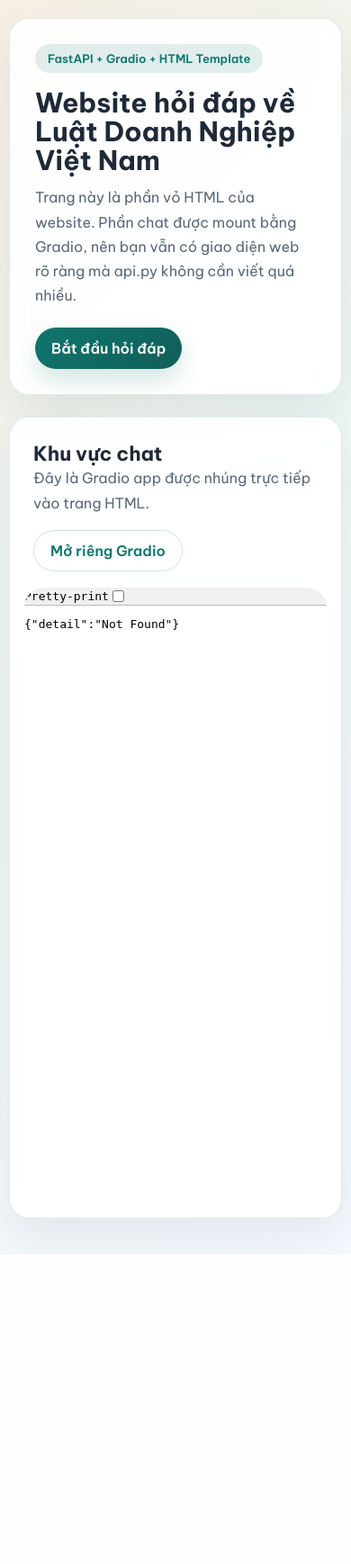
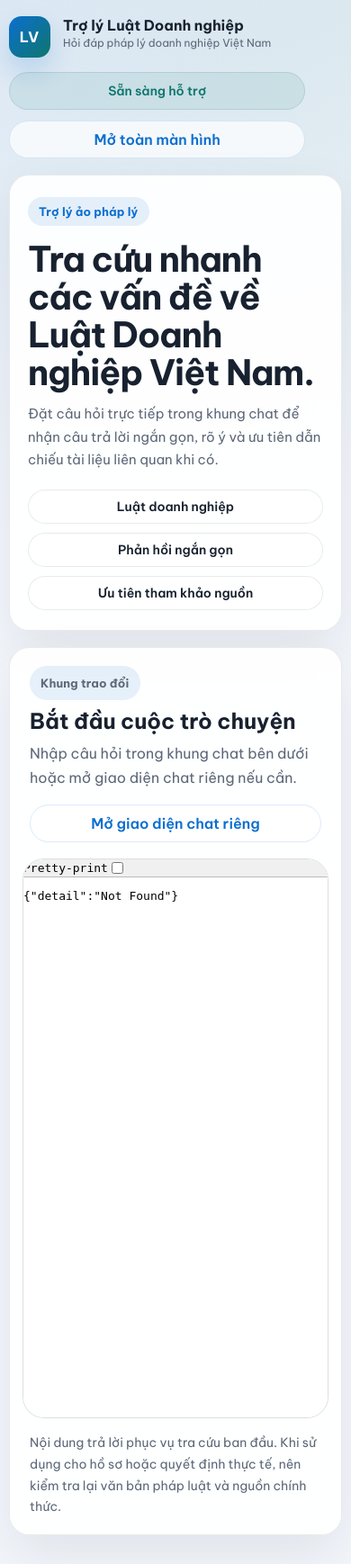
Before and after one commit to hoangnhatquang1995/corporation_law_vietnam_rag, a FastAPI app: page / in a window 390 px wide. Shown: the whole page at 90% size. Before the commit the page ends 1394 px from the top, so only its background shows below. Run offline with FastAPI, Linux system fonts and the light colour scheme.

Commit message:
Redesign site UI, update styles and embed behavior
Revamp front-end shell: replace old hero layout with a compact app shell and header, update CSS variables (colors, panels, shadows), rename/refactor utility classes (brand, workspace, chat-card, etc.), improve responsive rules, and add a loading dot animation and adjusted iframe sizing. Update HTML to match the new structure and copy (brand, intro, accessibility attributes, lazy-loading iframe). Add JS to inject CSS into the embedded Gradio iframe to hide redundant headings and adjust embedded padding, and hide the loading overlay on frame load. These changes modernize the UI, improve responsiveness and accessibility, and ensure the embedded app integrates visually with the outer shell.

```diff
--- a/src/api/static/site.css
+++ b/src/api/static/site.css
@@ -1,14 +1,17 @@
 :root {
     color-scheme: light;
-    --page-bg: linear-gradient(135deg, #f6efe4 0%, #eef7f4 45%, #f5f9ff 100%);
-    --card-bg: rgba(255, 255, 255, 0.92);
-    --line: rgba(15, 118, 110, 0.14);
-    --text-main: #1f2937;
-    --text-muted: #5a6778;
-    --accent: #0f766e;
-    --accent-strong: #115e59;
-    --accent-soft: rgba(15, 118, 110, 0.12);
-    --shadow: 0 20px 50px rgba(15, 23, 42, 0.08);
+    --page-bg: #f3f6fb;
+    --page-accent: radial-gradient(circle at top left, rgba(10, 102, 194, 0.08), transparent 34%), radial-gradient(circle at top right, rgba(15, 118, 110, 0.08), transparent 32%);
+    --panel-bg: rgba(255, 255, 255, 0.92);
+    --panel-strong: #ffffff;
+    --line: rgba(15, 23, 42, 0.09);
+    --line-strong: rgba(15, 23, 42, 0.14);
+    --text-main: #18212f;
+    --text-muted: #5c6778;
+    --accent: #0b6fcf;
+    --accent-soft: rgba(11, 111, 207, 0.1);
+    --success: #0f766e;
+    --shadow: 0 24px 60px rgba(15, 23, 42, 0.08);
 }
 
 * {
@@ -22,148 +25,199 @@
 body {
     margin: 0;
     font-family: "Be Vietnam Pro", sans-serif;
-    background: var(--page-bg);
+    background: var(--page-accent), var(--page-bg);
     color: var(--text-main);
 }
 
-.page {
-    width: min(1200px, calc(100% - 32px));
+.app-shell {
+    width: min(1240px, calc(100% - 32px));
     margin: 0 auto;
-    padding: 32px 0 40px;
+    padding: 24px 0 32px;
 }
 
-.hero {
-    display: grid;
-    grid-template-columns: 1.1fr 0.9fr;
-    gap: 24px;
-    align-items: stretch;
+.app-header {
+    display: flex;
+    align-items: center;
+    justify-content: space-between;
+    gap: 16px;
+    margin-bottom: 18px;
 }
 
-.hero-card,
-.info-card,
-.frame-card {
-    background: var(--card-bg);
+.brand {
+    display: inline-flex;
+    align-items: center;
+    gap: 14px;
+    color: inherit;
+    text-decoration: none;
+}
+
+.brand-mark {
+    display: inline-flex;
+    align-items: center;
+    justify-content: center;
+    width: 46px;
+    height: 46px;
+    border-radius: 14px;
+    background: linear-gradient(135deg, #0b6fcf 0%, #0f766e 100%);
+    color: #fff;
+    font-weight: 700;
+    letter-spacing: 0.06em;
+    box-shadow: 0 14px 28px rgba(11, 111, 207, 0.18);
+}
+
+.brand-copy {
+    display: grid;
+    gap: 2px;
+}
+
+.brand-copy strong {
+    font-size: 16px;
+    font-weight: 700;
+}
+
+.brand-copy span {
+    color: var(--text-muted);
+    font-size: 13px;
+}
+
+.header-actions {
+    display: flex;
+    flex-wrap: wrap;
+    align-items: center;
+    justify-content: flex-end;
+    gap: 12px;
+}
+
+.status-pill,
+.ghost-link,
+.text-link {
+    display: inline-flex;
+    align-items: center;
+    justify-content: center;
+    min-height: 42px;
+    padding: 0 16px;
+    border-radius: 999px;
+    text-decoration: none;
+    font-weight: 600;
+    transition: transform 0.18s ease, border-color 0.18s ease, background-color 0.18s ease;
+}
+
+.status-pill {
+    background: rgba(15, 118, 110, 0.09);
+    color: var(--success);
+    border: 1px solid rgba(15, 118, 110, 0.14);
+    font-size: 14px;
+}
+
+.ghost-link,
+.text-link {
+    background: rgba(255, 255, 255, 0.7);
+    color: var(--accent);
+    border: 1px solid rgba(11, 111, 207, 0.14);
+}
+
+.ghost-link:hover,
+.text-link:hover {
+    transform: translateY(-1px);
+}
+
+.workspace {
+    display: grid;
+    gap: 18px;
+}
+
+.workspace-intro,
+.chat-card {
+    background: var(--panel-bg);
     border: 1px solid var(--line);
     border-radius: 28px;
     box-shadow: var(--shadow);
-    backdrop-filter: blur(14px);
+    backdrop-filter: blur(16px);
 }
 
-.hero-card,
-.info-card {
-    padding: 28px;
+.workspace-intro {
+    padding: 30px 32px 26px;
 }
 
-.eyebrow {
+.eyebrow,
+.section-kicker {
     display: inline-flex;
     align-items: center;
     gap: 8px;
-    padding: 8px 14px;
+    margin: 0;
+    padding: 8px 12px;
     border-radius: 999px;
     background: var(--accent-soft);
     color: var(--accent);
     font-size: 13px;
-    font-weight: 600;
+    font-weight: 700;
+    letter-spacing: 0.01em;
 }
 
-h1 {
-    margin: 18px 0 12px;
-    font-size: clamp(30px, 5vw, 48px);
-    line-height: 1.06;
+.workspace-intro h1 {
+    margin: 16px 0 12px;
+    font-size: clamp(30px, 4.3vw, 52px);
+    line-height: 1.08;
+    letter-spacing: -0.03em;
 }
 
-p {
+.intro-text,
+.chat-card-header p,
+.chat-note {
     margin: 0;
     color: var(--text-muted);
     line-height: 1.7;
 }
 
-.hero-actions {
-    display: flex;
-    flex-wrap: wrap;
-    gap: 12px;
-    margin-top: 22px;
+.intro-text {
+    max-width: 760px;
+    font-size: 17px;
 }
 
-.primary-link,
-.secondary-link,
-.frame-header a {
-    display: inline-flex;
-    align-items: center;
-    justify-content: center;
-    min-height: 46px;
-    padding: 0 18px;
-    border-radius: 999px;
-    text-decoration: none;
-    font-weight: 600;
-    transition: transform 0.18s ease, box-shadow 0.18s ease, background-color 0.18s ease;
-}
-
-.primary-link {
-    background: linear-gradient(135deg, var(--accent) 0%, var(--accent-strong) 100%);
-    color: #ffffff;
-    box-shadow: 0 12px 24px rgba(15, 118, 110, 0.18);
-}
-
-.secondary-link,
-.frame-header a {
-    background: rgba(255, 255, 255, 0.8);
-    color: var(--accent);
-    border: 1px solid rgba(15, 118, 110, 0.18);
-}
-
-.primary-link:hover,
-.secondary-link:hover,
-.frame-header a:hover {
-    transform: translateY(-1px);
-}
-
-.bullet-list {
-    margin: 18px 0 0;
-    padding-left: 18px;
-    color: var(--text-muted);
-    line-height: 1.9;
-}
-
-.status-strip {
+.intro-tags {
     display: flex;
     flex-wrap: wrap;
     gap: 10px;
-    margin-top: 24px;
+    margin-top: 20px;
 }
 
-.status-strip span {
+.intro-tags span {
     display: inline-flex;
     align-items: center;
     min-height: 38px;
     padding: 0 14px;
     border-radius: 999px;
-    background: rgba(15, 118, 110, 0.08);
-    color: var(--accent-strong);
+    background: rgba(255, 255, 255, 0.78);
+    border: 1px solid var(--line);
+    color: var(--text-main);
     font-size: 14px;
     font-weight: 600;
 }
 
-.frame-card {
-    margin-top: 24px;
-    padding: 16px;
+.chat-card {
+    padding: 18px;
 }
 
-.frame-header {
+.chat-card-header {
     display: flex;
     justify-content: space-between;
     align-items: center;
     gap: 16px;
-    padding: 10px 10px 18px;
+    padding: 6px 8px 18px;
 }
 
-.frame-header h2 {
-    margin: 0;
-    font-size: 22px;
+.chat-card-header h2 {
+    margin: 10px 0 8px;
+    font-size: clamp(24px, 3vw, 30px);
+    line-height: 1.15;
 }
 
 .frame-shell {
     position: relative;
+    overflow: hidden;
+    border-radius: 24px;
+    border: 1px solid var(--line-strong);
+    background: var(--panel-strong);
 }
 
 .frame-loading {
@@ -172,12 +226,13 @@
     display: flex;
     align-items: center;
     justify-content: center;
-    border-radius: 22px;
-    background: linear-gradient(135deg, rgba(255, 255, 255, 0.94), rgba(237, 247, 244, 0.94));
-    color: var(--accent-strong);
+    gap: 12px;
+    border-radius: 24px;
+    background: rgba(255, 255, 255, 0.96);
+    color: var(--text-main);
     font-weight: 600;
-    letter-spacing: 0.01em;
     transition: opacity 0.22s ease, visibility 0.22s ease;
+    z-index: 1;
 }
 
 .frame-loading.is-hidden {
@@ -185,36 +240,98 @@
     visibility: hidden;
 }
 
+.loading-dot {
+    width: 12px;
+    height: 12px;
+    border-radius: 999px;
+    background: var(--accent);
+    box-shadow: 0 0 0 0 rgba(11, 111, 207, 0.35);
+    animation: pulse 1.4s infinite;
+}
+
 iframe {
     width: 100%;
-    height: 760px;
+    height: min(78vh, 860px);
+    min-height: 700px;
     border: 0;
-    border-radius: 22px;
-    background: white;
+    display: block;
+    background: #fff;
+}
+
+.chat-note {
+    margin-top: 16px;
+    padding: 0 8px 4px;
+    font-size: 14px;
+}
+
+@keyframes pulse {
+    0% {
+        transform: scale(0.92);
+        box-shadow: 0 0 0 0 rgba(11, 111, 207, 0.3);
+    }
+    70% {
+        transform: scale(1);
+        box-shadow: 0 0 0 12px rgba(11, 111, 207, 0);
+    }
+    100% {
+        transform: scale(0.92);
+        box-shadow: 0 0 0 0 rgba(11, 111, 207, 0);
+    }
 }
 
 @media (max-width: 900px) {
-    .hero {
-        grid-template-columns: 1fr;
+    .app-shell {
+        width: min(100% - 20px, 1240px);
+        padding-top: 18px;
     }
 
-    .page {
-        width: min(100% - 20px, 1200px);
-        padding-top: 20px;
-    }
-
-    .hero-card,
-    .info-card,
-    .frame-card {
-        border-radius: 22px;
-    }
-
-    .frame-header {
+    .app-header,
+    .chat-card-header {
         flex-direction: column;
         align-items: flex-start;
     }
 
+    .workspace-intro,
+    .chat-card {
+        border-radius: 22px;
+    }
+
+    .workspace-intro {
+        padding: 24px 20px 22px;
+    }
+
+    .chat-card {
+        padding: 14px;
+    }
+
     iframe {
-        height: 680px;
+        min-height: 620px;
+        height: 72vh;
     }
 }
+
+@media (max-width: 640px) {
+    .brand {
+        align-items: flex-start;
+    }
+
+    .brand-copy span {
+        font-size: 12px;
+    }
+
+    .workspace-intro h1 {
+        font-size: clamp(28px, 10vw, 42px);
+    }
+
+    .intro-text {
+        font-size: 15px;
+    }
+
+    .status-pill,
+    .ghost-link,
+    .text-link,
+    .intro-tags span {
+        width: 100%;
+        justify-content: center;
+    }
+}
--- a/src/api/static/site.js
+++ b/src/api/static/site.js
@@ -1,8 +1,49 @@
 const frame = document.getElementById("gradio-frame");
 const loading = document.getElementById("frame-loading");
 
+const EMBEDDED_FRAME_STYLE = `
+    body {
+        background: #ffffff !important;
+    }
+
+    h1:first-of-type,
+    h1:first-of-type + p,
+    main > div > p:first-of-type {
+        display: none !important;
+    }
+
+    main {
+        padding-top: 14px !important;
+    }
+`;
+
+function injectEmbeddedFrameStyle() {
+    if (!frame) {
+        return;
+    }
+
+    try {
+        const doc = frame.contentDocument;
+        if (!doc || !doc.head) {
+            return;
+        }
+
+        let styleTag = doc.getElementById("embedded-shell-style");
+        if (!styleTag) {
+            styleTag = doc.createElement("style");
+            styleTag.id = "embedded-shell-style";
+            doc.head.appendChild(styleTag);
+        }
+
+        styleTag.textContent = EMBEDDED_FRAME_STYLE;
+    } catch (error) {
+        console.warn("Khong the dong bo style cho iframe Gradio:", error);
+    }
+}
+
 if (frame && loading) {
     frame.addEventListener("load", () => {
+        injectEmbeddedFrameStyle();
         loading.classList.add("is-hidden");
     });
 }
--- a/src/api/templates/index.html
+++ b/src/api/templates/index.html
@@ -10,34 +10,66 @@
     <link rel="stylesheet" href="{{ request.url_for('static', path='site.css') }}">
 </head>
 <body>
-    <main class="page">
-        <section class="hero">
-            <article class="hero-card">
-                <div class="eyebrow">FastAPI + Gradio + HTML Template</div>
-                <h1>Website hỏi đáp về Luật Doanh Nghiệp Việt Nam</h1>
-                <p>
-                    Trang này là phần vỏ HTML của website. Phần chat được mount bằng Gradio,
-                    nên bạn vẫn có giao diện web rõ ràng mà api.py không cần viết quá nhiều.
+    <main class="app-shell">
+        <header class="app-header">
+            <a class="brand" href="/" aria-label="Trang chủ trợ lý luật doanh nghiệp">
+                <span class="brand-mark">LV</span>
+                <span class="brand-copy">
+                    <strong>Trợ lý Luật Doanh nghiệp</strong>
+                    <span>Hỏi đáp pháp lý doanh nghiệp Việt Nam</span>
+                </span>
+            </a>
+
+            <div class="header-actions">
+                <span class="status-pill">Sẵn sàng hỗ trợ</span>
+                <a class="ghost-link" href="{{ gradio_path }}" target="_blank" rel="noreferrer">Mở toàn màn hình</a>
+            </div>
+        </header>
+
+        <section class="workspace" id="chat-box">
+            <div class="workspace-intro">
+                <p class="eyebrow">Trợ lý ảo pháp lý</p>
+                <h1>Tra cứu nhanh các vấn đề về Luật Doanh nghiệp Việt Nam.</h1>
+                <p class="intro-text">
+                    Đặt câu hỏi trực tiếp trong khung chat để nhận câu trả lời ngắn gọn,
+                    rõ ý và ưu tiên dẫn chiếu tài liệu liên quan khi có.
                 </p>
-                <div class="hero-actions">
-                    <a class="primary-link" href="#chat-box">Bắt đầu hỏi đáp</a>
+
+                <div class="intro-tags" aria-label="Các điểm chính của hệ thống">
+                    <span>Luật doanh nghiệp</span>
+                    <span>Phản hồi ngắn gọn</span>
+                    <span>Ưu tiên tham khảo nguồn</span>
                 </div>
-            </article>
-        </section>
-
-        <section class="frame-card" id="chat-box">
-            <div class="frame-header">
-                <div>
-                    <h2>Khu vực chat</h2>
-                    <p>Đây là Gradio app được nhúng trực tiếp vào trang HTML.</p>
-                </div>
-                <a href="{{ gradio_path }}" target="_blank" rel="noreferrer">Mở riêng Gradio</a>
             </div>
 
-            <div class="frame-shell">
-                <div class="frame-loading" id="frame-loading">Đang tải giao diện chat...</div>
-                <iframe src="{{ gradio_path }}" title="Gradio App" id="gradio-frame"></iframe>
-            </div>
+            <section class="chat-card" aria-labelledby="chat-title">
+                <div class="chat-card-header">
+                    <div>
+                        <p class="section-kicker">Khung trao đổi</p>
+                        <h2 id="chat-title">Bắt đầu cuộc trò chuyện</h2>
+                        <p>Nhập câu hỏi trong khung chat bên dưới hoặc mở giao diện chat riêng nếu cần.</p>
+                    </div>
+                    <a class="text-link" href="{{ gradio_path }}" target="_blank" rel="noreferrer">Mở giao diện chat riêng</a>
+                </div>
+
+                <div class="frame-shell">
+                    <div class="frame-loading" id="frame-loading" aria-live="polite">
+                        <span class="loading-dot" aria-hidden="true"></span>
+                        <span>Đang tải phiên chat...</span>
+                    </div>
+                    <iframe
+                        src="{{ gradio_path }}"
+                        title="Trợ lý Luật Doanh Nghiệp Việt Nam"
+                        id="gradio-frame"
+                        loading="lazy"
+                    ></iframe>
+                </div>
+
+                <p class="chat-note">
+                    Nội dung trả lời phục vụ tra cứu ban đầu. Khi sử dụng cho hồ sơ hoặc quyết định thực tế,
+                    nên kiểm tra lại văn bản pháp luật và nguồn chính thức.
+                </p>
+            </section>
         </section>
     </main>
     <script src="{{ request.url_for('static', path='site.js') }}"></script>
```
